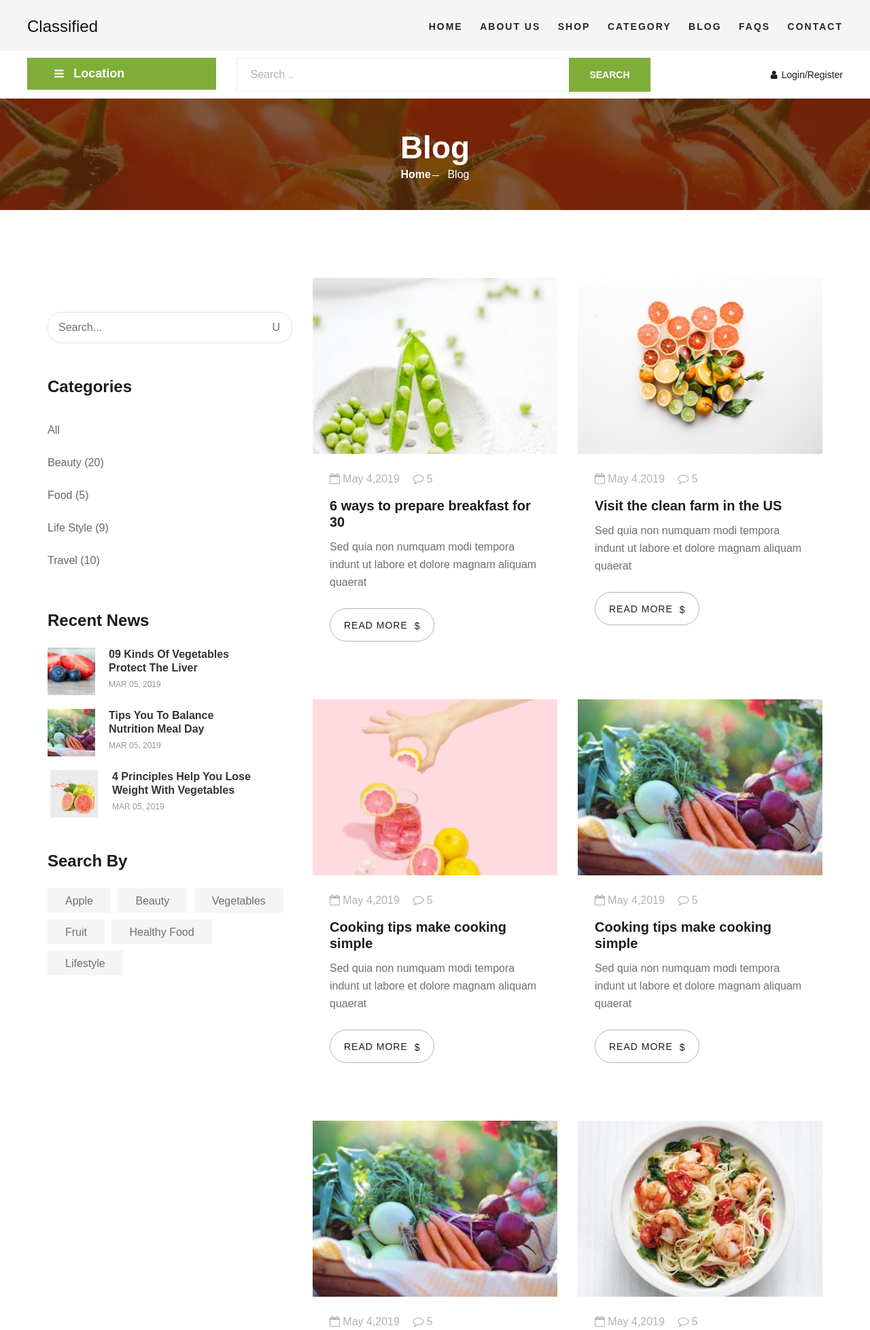
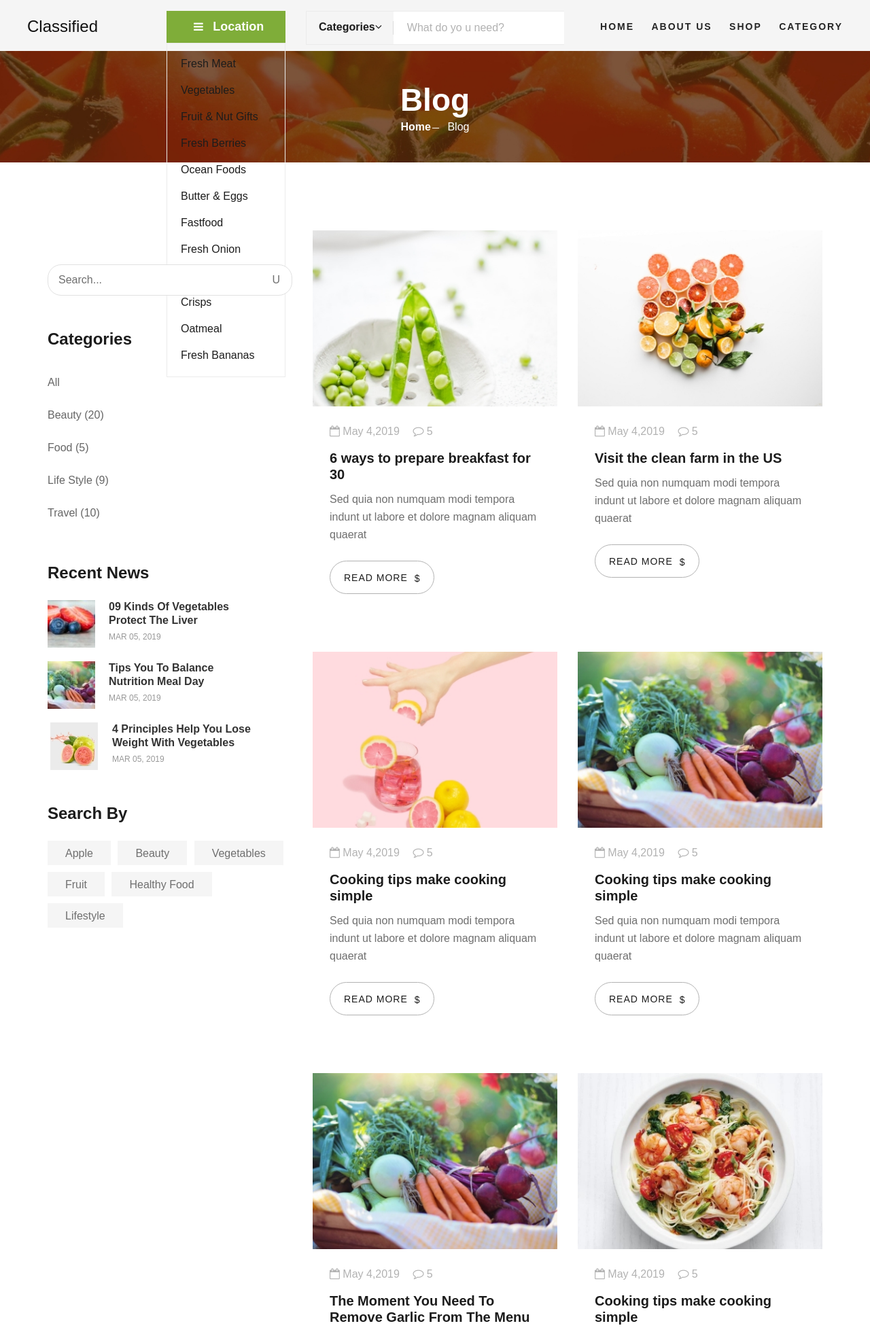
Before and after one commit to ayushifablead/classfiledwebsite, a PHP site: page /blog.php in a window 1280 px wide. Shown: the top 1957 px of the page at 68% size. Run offline with PHP 8.4, Linux system fonts and the light colour scheme; some libraries are stand-ins or nearby versions.

Commit message:
first commit

```diff
--- a/css/style.css
+++ b/css/style.css
@@ -144,13 +144,13 @@ ol {
 
 .site-btn {
 	font-size: 14px;
-	color: #ffffff;
-	font-weight: 800;
-	text-transform: uppercase;
-	display: inline-block;
-	padding: 13px 30px 12px;
-	background: #7fad39;
-	border: none;
+    color: gray;
+    font-weight: 800;
+    text-transform: uppercase;
+    display: inline-block;
+
+    background: transparent;
+    border: none;
 }
 
 /* Preloder */
@@ -632,7 +632,7 @@ ol {
     margin-left: auto;
 }
 .hero__search__form {
-	width: 610px;
+	width: 428px;
 	height: 50px;
 	border: 1px solid #ebebeb;
 	position: relative;
@@ -683,7 +683,7 @@ ol {
 .hero__search__form form button {
 	position: absolute;
 	right: 0;
-	top: -1px;
+	/* top: -1px; */
 	height: 50px;
 }
 
--- a/header.php
+++ b/header.php
@@ -23,6 +23,8 @@
     <link rel="stylesheet" href="css/style.css" type="text/css">
     <link rel="stylesheet" href="https://cdnjs.cloudflare.com/ajax/libs/font-awesome/6.1.1/css/all.min.css">
     <link rel="stylesheet" href="https://cdnjs.cloudflare.com/ajax/libs/font-awesome/4.7.0/css/font-awesome.min.css">
+    <link rel="stylesheet" href="https://cdn.jsdelivr.net/npm/swiper/swiper-bundle.min.css">
+<script src="https://cdn.jsdelivr.net/npm/swiper/swiper-bundle.min.js"></script>
 
 
 </head>
@@ -135,13 +137,50 @@
         </div> -->
         <div class="container-fluid header__top1">
             <div class="row">
-                <div class="col-lg-4">
+                <div class="col-lg-2 ">
                     <div class="header__logo">
                         <!-- <a href="./index.php"><img src="img/logo.png" alt=""></a> -->
                          <h4>Classified</h4>
                     </div>
                 </div>
-                <div class="col-lg-8 ">
+                <div class="col-lg-2 mt-3">
+                    <div class="hero__categories">
+                        <div class="hero__categories__all">
+                            <i class="fa fa-bars"></i>
+                            <span>Location</span>
+                        </div>
+                        <ul>
+                            <li><a href="fresh-meat-category.php">Fresh Meat</a></li>
+                            <li><a href="vegetables-category.php">Vegetables</a></li>
+                            <li><a href="fruit-nut-gifts-category.php">Fruit & Nut Gifts</a></li>
+                            <li><a href="fresh-berries-category.php">Fresh Berries</a></li>
+                            <li><a href="ocean-foods-category.php">Ocean Foods</a></li>
+                            <li><a href="butter-eggs-category.php">Butter & Eggs</a></li>
+                            <li><a href="fastfood-category.php">Fastfood</a></li>
+                            <li><a href="fresh-onion-category.php">Fresh Onion</a></li>
+                            <li><a href="papayaya-crisps-category.php">Papayaya & Crisps</a></li>
+                            <li><a href="oatmeal-category.php">Oatmeal</a></li>
+                            <li><a href="fresh-banana-category.php">Fresh Bananas</a></li>
+                        </ul>
+                    </div>
+                </div>
+                <div class="col-lg-4 mt-3">
+                    <div class="hero__search">
+                        <div class="hero__search__form">
+                            <form action="#">
+                                <div class="hero__search__categories">
+                                    Categories<i class="fa fa-angle-down" aria-hidden="true"></i>
+
+                                    <!-- <span class="arrow_carrot-down"></span> -->
+                                </div>
+                                <input type="text" placeholder="What do yo u need?">
+                                <button type="submit" class="site-btn"><i class="fa fa-search" aria-hidden="true"></i>                                </button>
+                            </form>
+                        </div>
+
+                    </div>
+                </div>
+                <div class="col-lg-4">
                     <nav class="header__menu float-lg-right">
                         <ul>
                             <li class=""><a href="./index.php">Home</a></li>
@@ -156,21 +195,17 @@
                                 </ul>
                             </li> -->
                             <li><a href="./category.php">Category</a></li>
-                            <li><a href="./blog.php">Blog</a></li>
+                            <!-- <li><a href="./blog.php">Blog</a></li>
                             <li><a href="./faqs.php">Faqs</a></li>
-                            <li><a href="./contact.php">Contact</a></li>
+                            <li><a href="./contact.php">Contact</a></li> -->
                         </ul>
                     </nav>
                 </div>
-                <div class="col-lg-3">
-                    <!-- <div class="header__cart">
-                        <ul>
-                            <li><a href="#"><i class="fa fa-heart"></i> <span>1</span></a></li>
-                            <li><a href="#"><i class="fa fa-shopping-bag"></i> <span>3</span></a></li>
-                        </ul>
-                        <div class="header__cart__price">item: <span>$150.00</span></div>
-                    </div> -->
-                </div>
+       </div>
+</div>
+
+
+
             </div>
             <div class="humberger__open">
                 <i class="fa fa-bars"></i>
@@ -179,7 +214,7 @@
     </header>
     <!-- Header Section End -->
       <!-- Hero Section Begin -->
-    <section class="hero hero-normal">
+    <!-- <section class="hero hero-normal">
         <div class="container-fluid">
             <div class="row">
                 <div class="col-lg-3">
@@ -217,5 +252,5 @@
                 </div>
             </div>
         </div>
-    </section>
+    </section> -->
     <!-- Hero Section End -->
```
